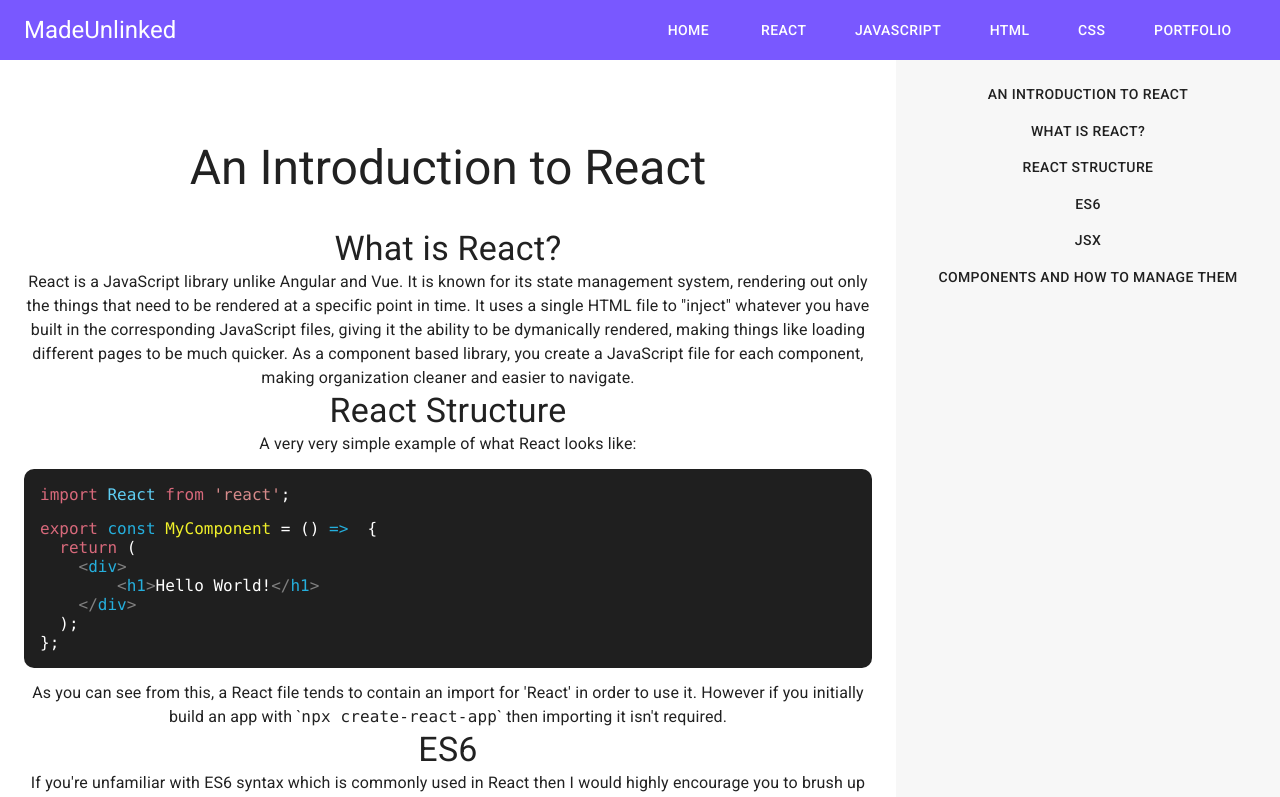
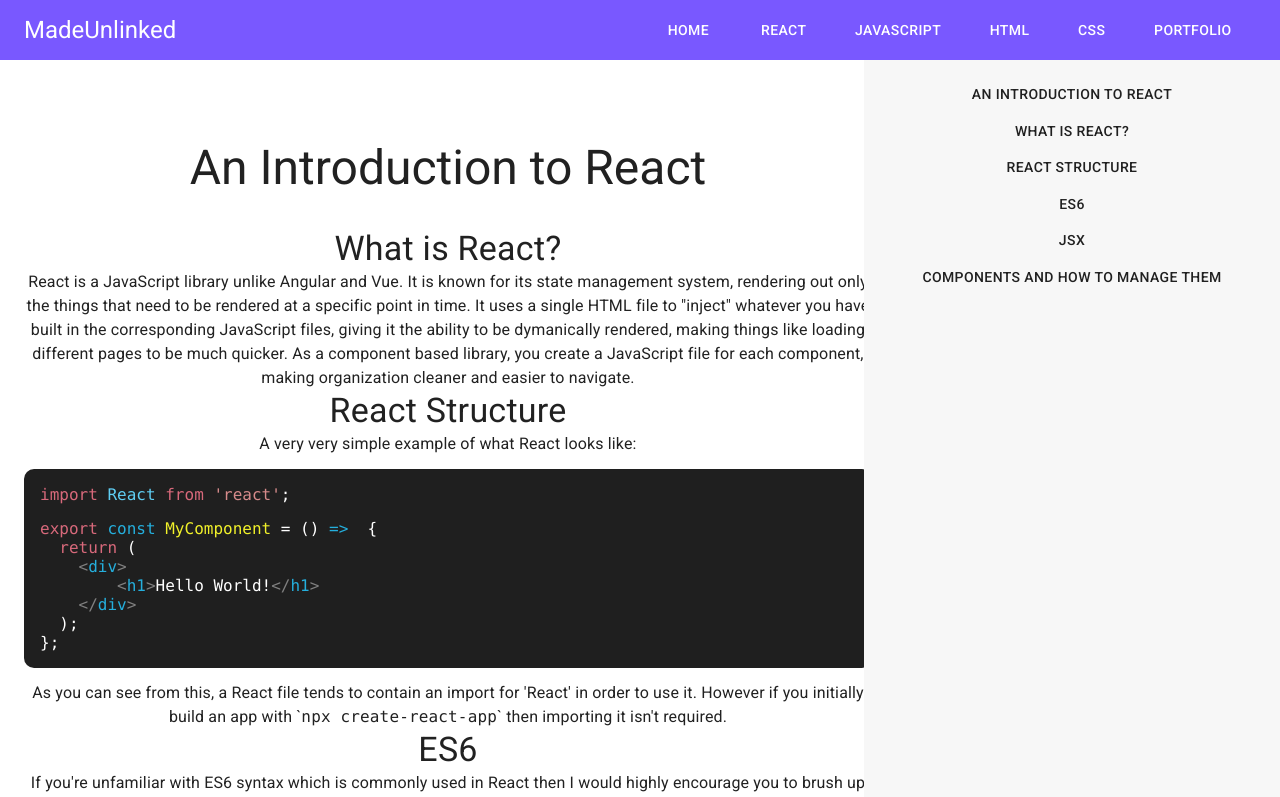
Before and after one commit to benzend/react-portfolio, a React (Create React App) app: page /blog/react/intro in a window 1280 px wide. Shown: the top 797 px of the page. Built offline with nearby package versions, Linux system fonts and the light colour scheme.

Commit message:
adding responsiveness with react intro

```diff
--- a/src/pages/Blog.js
+++ b/src/pages/Blog.js
@@ -2,7 +2,6 @@ import { Switch, Route } from "react-router-dom";
 import { BlogMainNavigation } from "./blog-page/components/BlogMainNavigation";
 import { BlogReactIntro } from "./blogs/BlogReactIntro";
 import { BlogNav } from "./blog-page/components/BlogNav";
-import { Footer } from "../components/Footer";
 
 export const Blog = () => {
   return (
--- a/src/pages/blogs/BlogReactIntro.js
+++ b/src/pages/blogs/BlogReactIntro.js
@@ -20,7 +20,7 @@ const useStyles = makeStyles((theme) => ({
     minWidth: "30%",
     position: "fixed",
     marginTop: "60px",
-    padding: "1rem 0",
+    padding: "1rem 1rem",
     height: "100vh",
     right: 0,
     top: 0,
@@ -30,6 +30,8 @@ const useStyles = makeStyles((theme) => ({
     background: "#f7f7f7",
     [theme.breakpoints.down("md")]: {
       transform: "translateX(100%)",
+      transition: "transform 1s ease",
+      minWidth: "fit-content",
       "&.open": {
         transform: "translateX(0)",
       },
@@ -47,7 +49,8 @@ const useStyles = makeStyles((theme) => ({
     [theme.breakpoints.down("md")]: {
       display: "box",
       position: "absolute",
-      top: "0",
+      backgroundColor: "#f4f4f4",
+      top: "3px",
       left: "-50px",
     },
   },
```
